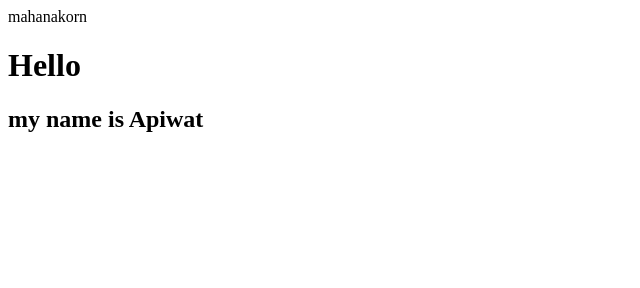
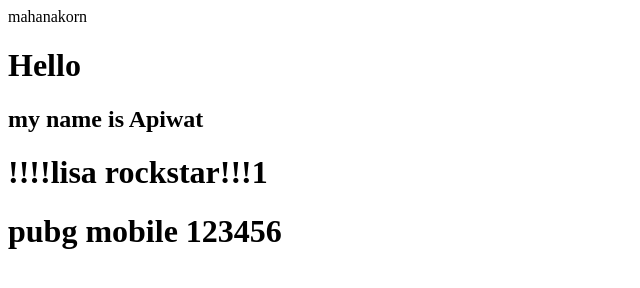
Before and after one commit to ApiwatSS/Lab2_1, a plain HTML site: page index.html in a window 1280 px wide. Shown: the whole page, without its empty margins (0-640 px from the left). Drawn offline with Linux system fonts and the light colour scheme.

Commit message:
Update index.html

```diff
--- a/index.html
+++ b/index.html
@@ -5,5 +5,8 @@
     <body>
         <h1>Hello</h1>
         <h2>my name is Apiwat</h2>
+
+        <h1>!!!!lisa rockstar!!!1</h1>
+        <h1>pubg mobile 123456</h1>
     </body>
 </html>
```
